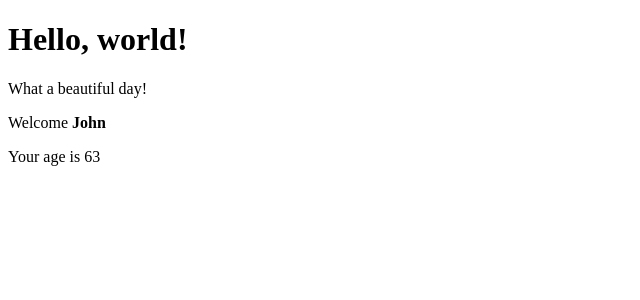
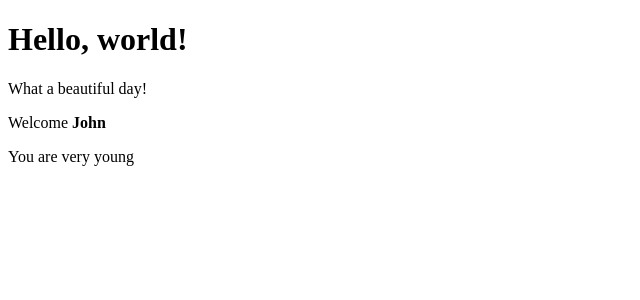
Before and after one commit to rickcrypto90/react-exercices, a React (Create React App) app: page / in a window 1280 px wide. Shown: the top 300 px of the page, without its empty margins (0-640 px from the left). Built offline with nearby package versions, Linux system fonts and the light colour scheme.

Commit message:
done: conditional-rendering-05

```diff
--- a/src/Age.js
+++ b/src/Age.js
@@ -1,8 +1,9 @@
 import React from "react";
 export class Age extends React.Component {
     render() {
+
         return (
-            <p>Your age is {this.props.age}</p>
+            this.props.age < 18 ? <p> You are very young</p> : <p>Your age is {this.props.age}</p>
         )
     }
 }
--- a/src/App.js
+++ b/src/App.js
@@ -6,7 +6,7 @@ export class App extends React.Component {
         return (
             <div>
                 <Hello />
-                <Welcome name="John" age="63" />
+                <Welcome name="John" age="17" />
             </div>)
     }
 }
--- a/src/Welcome.js
+++ b/src/Welcome.js
@@ -5,7 +5,7 @@ export class Welcome extends React.Component {
         return (
             (<div>
                 <p>Welcome <strong>{this.props.name}</strong></p>
-                {(this.props.age > 18 && this.props.age && this.props.age < 65 && this.props.name === "John") && <Age age={this.props.age} />}
+                {(this.props.age && this.props.age < 65 && this.props.name === "John") && <Age age={this.props.age} />}
             </div>)
         )
     }
```
